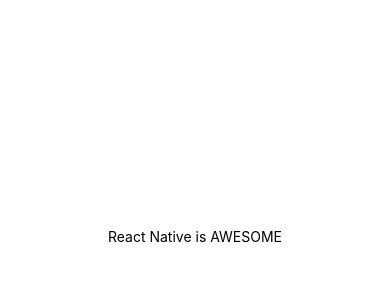
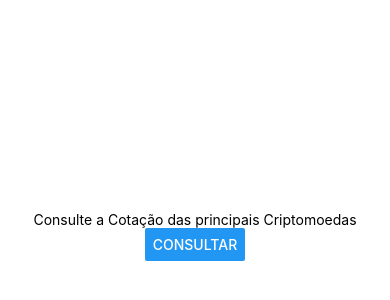
Before and after one commit to RaphaelQSmith/AwesomeProject, a React Native app: screen / in a window 390 px wide. Shown: the part 186-486 px from the top of the page. Built offline with nearby package versions, Linux system fonts and the light colour scheme.

Commit message:
Create 'Consultar' button

```diff
--- a/App.js
+++ b/App.js
@@ -1,11 +1,13 @@
 import { StatusBar } from 'expo-status-bar';
 import React from 'react';
-import { StyleSheet, Text, View } from 'react-native';
+import { Button, StyleSheet, Text, View } from 'react-native';
 
 export default function App() {
   return (
     <View style={styles.container}>
-      <Text>React Native is AWESOME</Text>
+      <Text>Consulte a Cotação das principais Criptomoedas</Text>
+      <Button
+      title="Consultar" />
       <StatusBar style="auto" />
     </View>
   );
```
